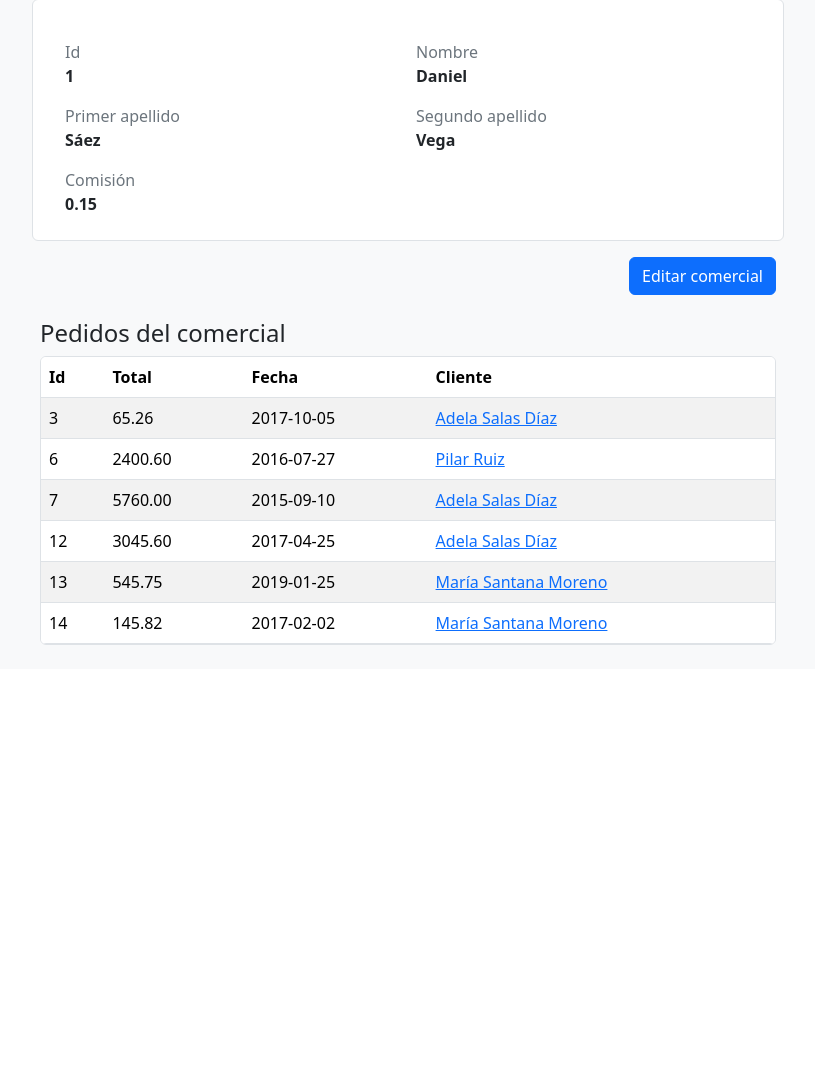
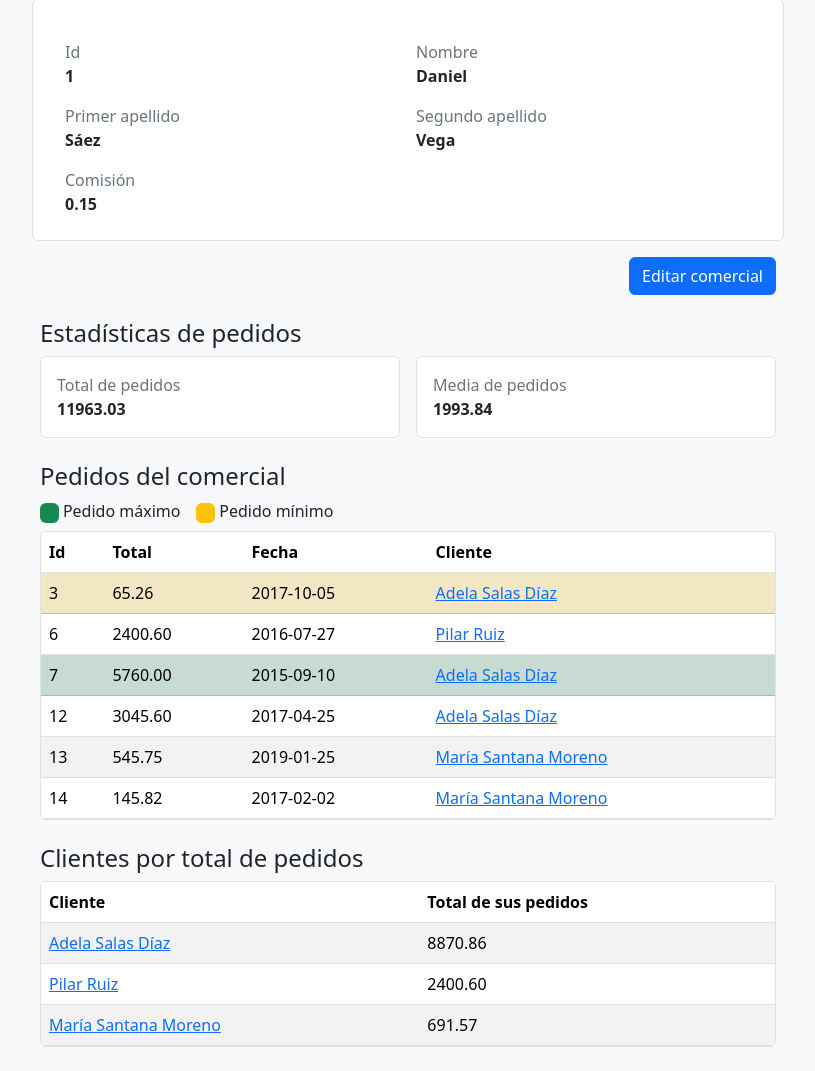
Before and after one commit to eamonnsfv/ventas, a Spring Boot app: page /comerciales/1 in a window 1280 px wide. Shown: the part 151-1222 px from the top of the page, without its empty margins (232-1047 px from the left). Before the commit the page ends 796 px from the top, so only its background shows below. Run offline with Spring Boot 4, Linux system fonts and the light colour scheme; data comes from the database, SQL or seed files in the repository.

Commit message:
Añadir estadísticas y ranking de pedidos del comercial
Co-authored-by: Copilot <223556219+Copilot@users.noreply.github.com>

```diff
--- a/src/main/java/org/iesvdm/controlador/ComercialController.java
+++ b/src/main/java/org/iesvdm/controlador/ComercialController.java
@@ -3,6 +3,7 @@ package org.iesvdm.controlador;
 import java.util.List;
 
 import org.iesvdm.modelo.Comercial;
+import org.iesvdm.modelo.PedidoDetalle;
 import org.iesvdm.servicios.ComercialService;
 import org.springframework.beans.factory.annotation.Autowired;
 import org.springframework.dao.DataIntegrityViolationException;
@@ -32,8 +33,11 @@ public class ComercialController {
 
 	@GetMapping("/{id}")
 	public String detalle(Model model, @PathVariable int id) {
+		List<PedidoDetalle> pedidos = comercialService.listPedidosByComercial(id);
 		model.addAttribute("comercial", comercialService.one(id));
-		model.addAttribute("pedidos", comercialService.listPedidosByComercial(id));
+		model.addAttribute("pedidos", pedidos);
+		model.addAttribute("estadisticas", comercialService.estadisticasPedidos(pedidos));
+		model.addAttribute("clientesPorTotal", comercialService.clientesOrdenadosPorTotalPedidos(pedidos));
 		return "detalle-comercial";
 	}
 
--- a/src/main/resources/templates/detalle-comercial.html
+++ b/src/main/resources/templates/detalle-comercial.html
@@ -24,12 +24,34 @@
             </div>
             <div class="d-flex justify-content-end mt-3"><a class="btn btn-primary" th:href="@{/comerciales/editar/{id}(id=${comercial.id})}">Editar comercial</a></div>
             <section class="mt-4">
+                <h2 class="h4">Estadísticas de pedidos</h2>
+                <div class="row g-3">
+                    <div class="col-12 col-md-6">
+                        <div class="bg-white border rounded p-3">
+                            <span class="text-secondary d-block">Total de pedidos</span>
+                            <strong th:text="${estadisticas.totalPedidos}">0.00</strong>
+                        </div>
+                    </div>
+                    <div class="col-12 col-md-6">
+                        <div class="bg-white border rounded p-3">
+                            <span class="text-secondary d-block">Media de pedidos</span>
+                            <strong th:text="${estadisticas.mediaPedidos}">0.00</strong>
+                        </div>
+                    </div>
+                </div>
+            </section>
+            <section class="mt-4">
                 <h2 class="h4">Pedidos del comercial</h2>
+                <div class="d-flex gap-3 mb-2" aria-label="Leyenda de colores">
+                    <span><span class="badge text-bg-success">&nbsp;</span> Pedido máximo</span>
+                    <span><span class="badge text-bg-warning">&nbsp;</span> Pedido mínimo</span>
+                </div>
                 <div class="table-responsive bg-white border rounded">
                     <table class="table table-striped mb-0">
                         <thead><tr><th>Id</th><th>Total</th><th>Fecha</th><th>Cliente</th></tr></thead>
                         <tbody>
-                            <tr th:each="pedido : ${pedidos}">
+                            <tr th:each="pedido : ${pedidos}"
+                                th:classappend="${pedido.total != null and pedido.total == estadisticas.maximoPedido} ? 'table-success' : (${pedido.total != null and pedido.total == estadisticas.minimoPedido} ? 'table-warning' : '')">
                                 <td th:text="${pedido.id}">0</td>
                                 <td th:text="${pedido.total}">0.00</td>
                                 <td th:text="${pedido.fecha ?: '-'}">-</td>
@@ -40,6 +62,21 @@
                     </table>
                 </div>
             </section>
+            <section class="mt-4">
+                <h2 class="h4">Clientes por total de pedidos</h2>
+                <div class="table-responsive bg-white border rounded">
+                    <table class="table table-striped mb-0">
+                        <thead><tr><th>Cliente</th><th>Total de sus pedidos</th></tr></thead>
+                        <tbody>
+                            <tr th:each="cliente : ${clientesPorTotal}">
+                                <td><a th:href="@{/clientes/{id}(id=${cliente.clienteId})}" th:text="${cliente.clienteNombre}" target="_blank" rel="noopener">Cliente</a></td>
+                                <td th:text="${cliente.totalPedidos}">0.00</td>
+                            </tr>
+                            <tr th:if="${#lists.isEmpty(clientesPorTotal)}"><td colspan="2" class="text-center">No hay clientes con pedidos.</td></tr>
+                        </tbody>
+                    </table>
+                </div>
+            </section>
         </div>
     </div>
 </main>
```
Also changed, not shown: src/main/java/org/iesvdm/dto/ClienteTotalPedidosDTO.java (added, +14 -0 lines), src/main/java/org/iesvdm/dto/PedidoEstadisticasDTO.java (added, +15 -0 lines), src/main/java/org/iesvdm/servicios/ComercialService.java (+47 -0 lines).
